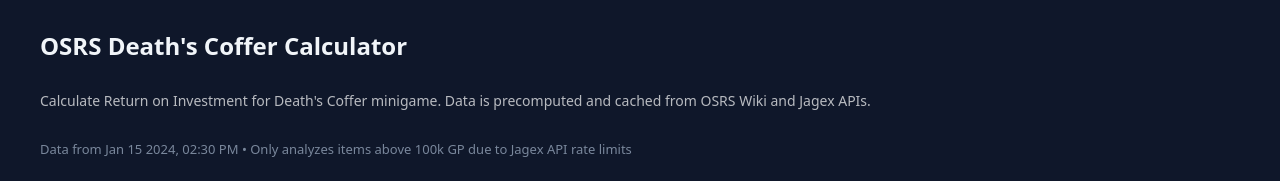
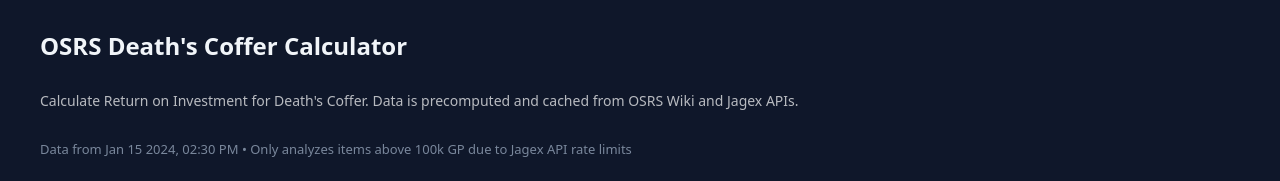
Before and after one commit to Ahmed-Wesam/OSRS-Coffer-Calculator, a React (Vite) app: page / in a window 1280 px wide. Shown: the top 181 px of the page. Built offline with nearby package versions, Linux system fonts and the light colour scheme.

Commit message:
Remove 'minigame' from subtitle description

```diff
--- a/src/App.tsx
+++ b/src/App.tsx
@@ -140,7 +140,7 @@
       <div className="header">
         <h1 className="title">OSRS Death's Coffer Calculator</h1>
         <p className="subtitle">
-          Calculate Return on Investment for Death&apos;s Coffer minigame. Data is precomputed and cached from OSRS Wiki and Jagex APIs.
+          Calculate Return on Investment for Death&apos;s Coffer. Data is precomputed and cached from OSRS Wiki and Jagex APIs.
         </p>
 
         {dataInfo && (
```
